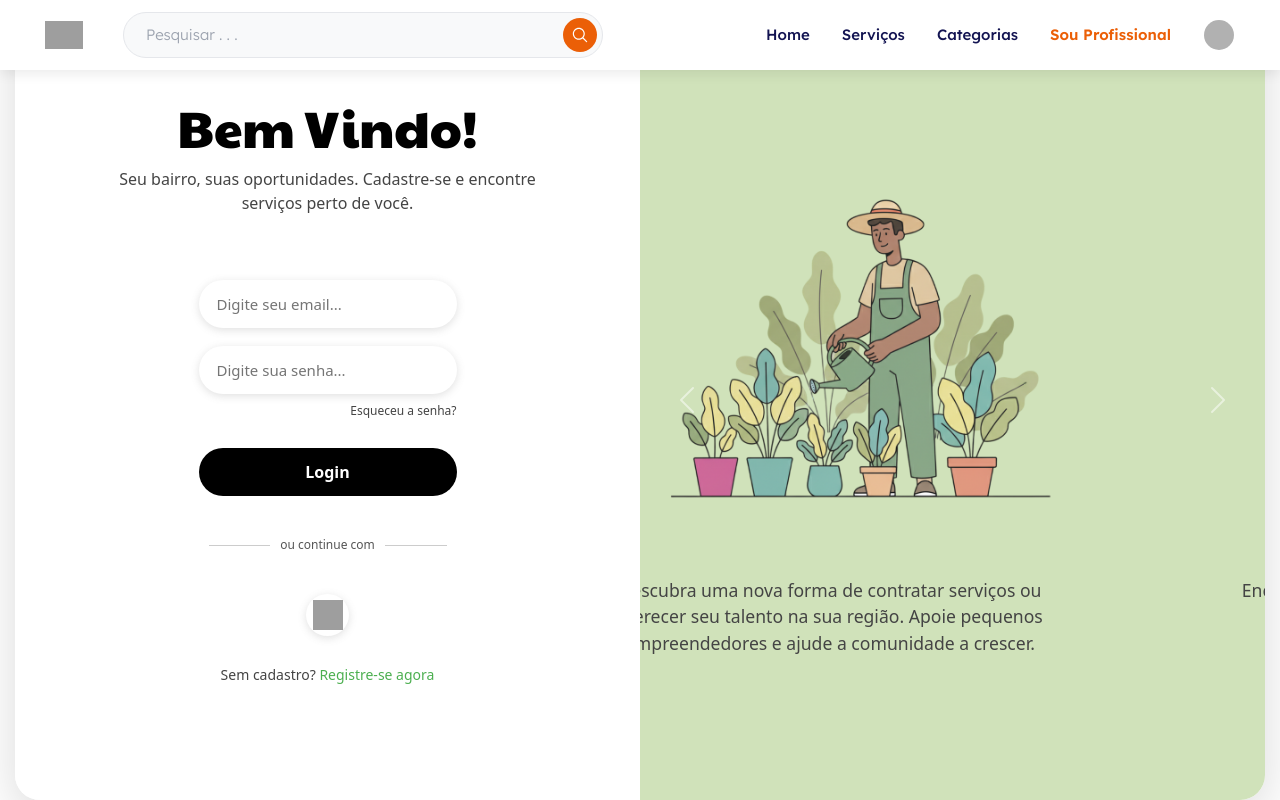
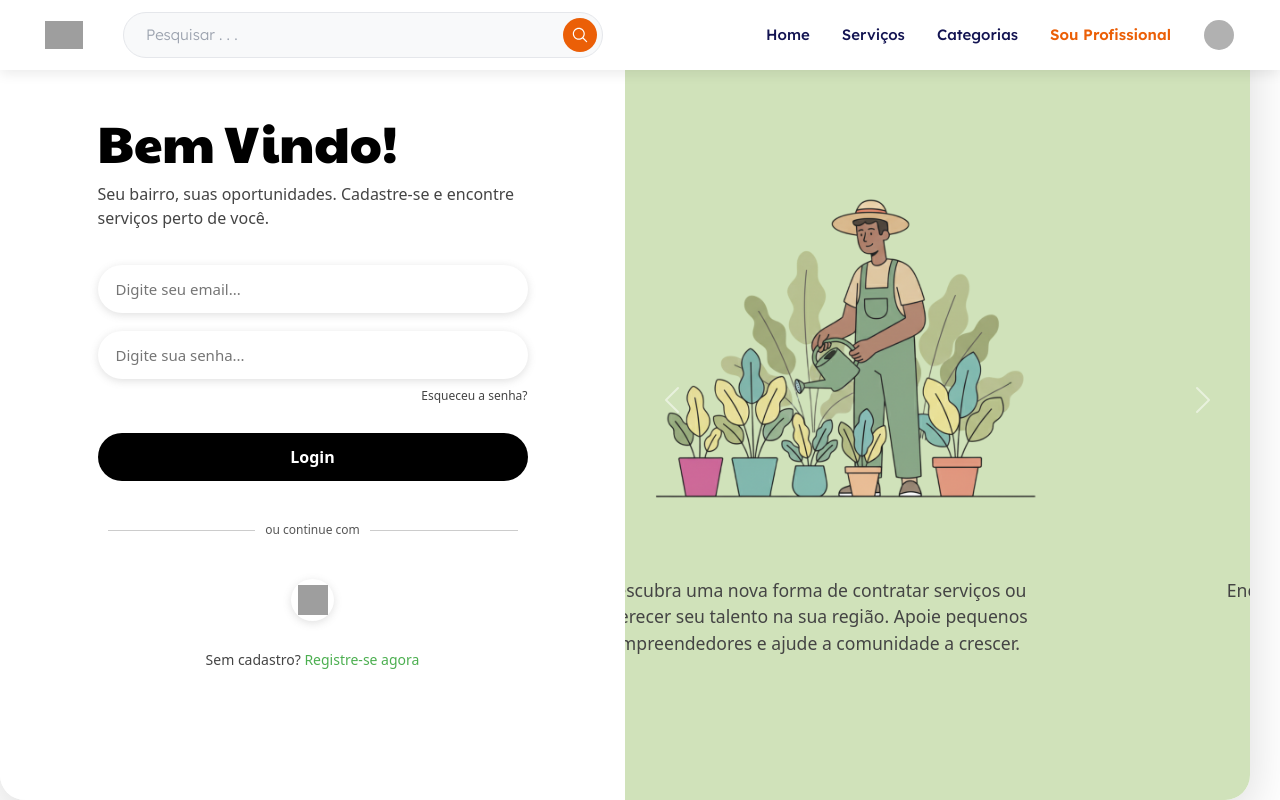
Before and after one commit to joaopaulotr/BancoDeOportunidades, a Vue app in the folder banco_oportunidades/frontend/: page / in a window 1280 px wide. Built offline with nearby package versions, Linux system fonts and the light colour scheme; grey boxes are pictures that could not be loaded; a web font is replaced by a local one.

Commit message:
Estilização

```diff
--- a/banco_oportunidades/frontend/src/views/Cadastro.vue
+++ b/banco_oportunidades/frontend/src/views/Cadastro.vue
@@ -109,10 +109,12 @@ body.cadastro-page {
   background: linear-gradient(135deg, #aec4d8 0%, #e3e3e9 100%);
   margin: 0;
   padding: 0;
-  height: 100vh;
+  min-height: 100vh;
   display: flex;
   justify-content: center;
   align-items: center;
+  padding-top: 20px;
+  padding-bottom: 20px;
 }
 
 
@@ -127,10 +129,6 @@ body.cadastro-page {
   -webkit-backdrop-filter: blur(18px);
   box-shadow: 0 15px 50px rgba(0, 0, 0, 0.15);
   transition: 0.3s ease;
-  position: fixed;
-  top: 50%;
-  left: 50%;
-  transform: translate(-50%, -50%);
 }
 
 
@@ -140,16 +138,11 @@ body.cadastro-page {
   display: flex;
   justify-content: center;
   align-items: center;
-  padding: 40px;
 }
 
 .login-box {
-  width: 100%;
+  width: 75%;
   max-width: 430px;
-  text-align: center;
-  display: flex;
-  flex-direction: column;
-  align-items: center;
 }
 
 h1 {
```
